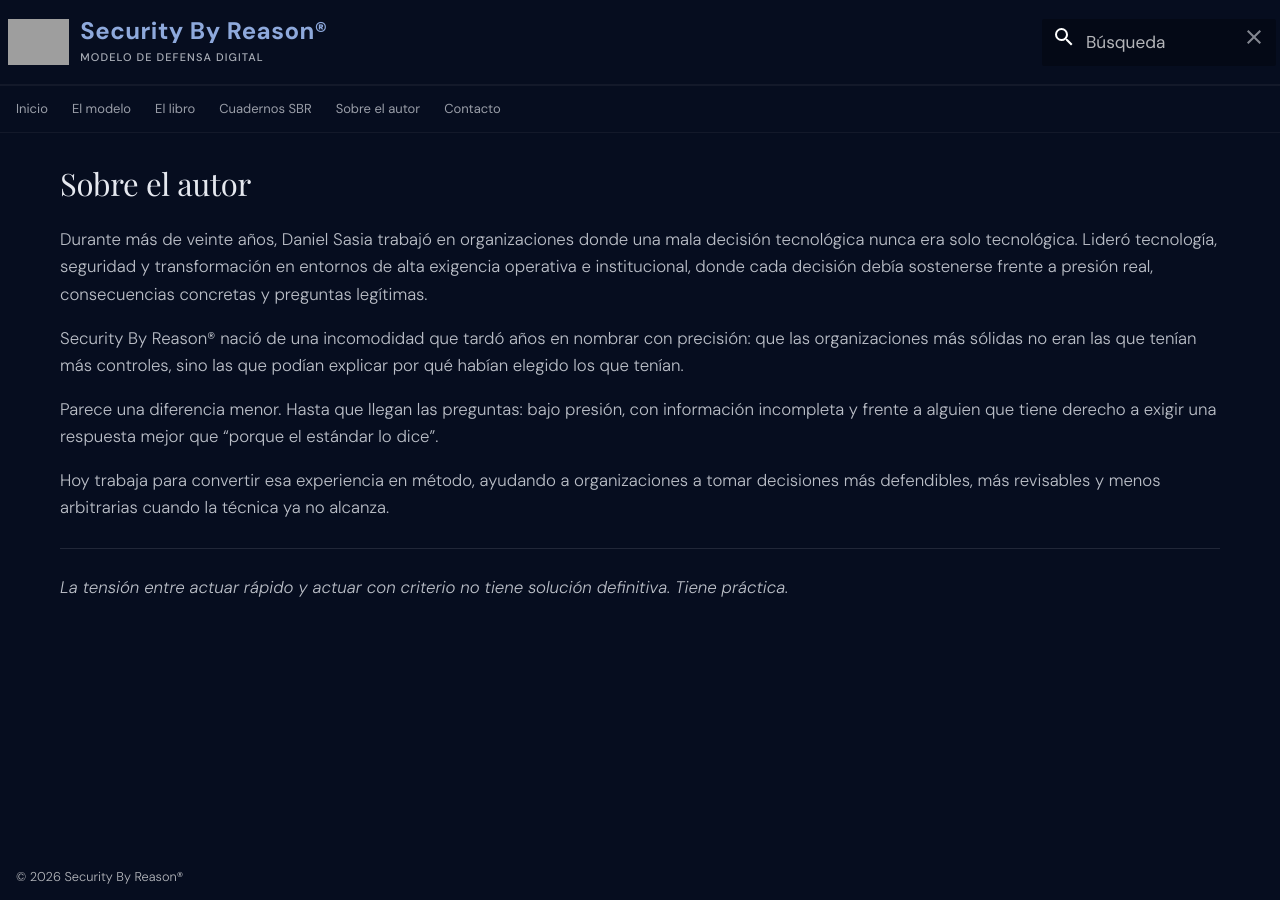
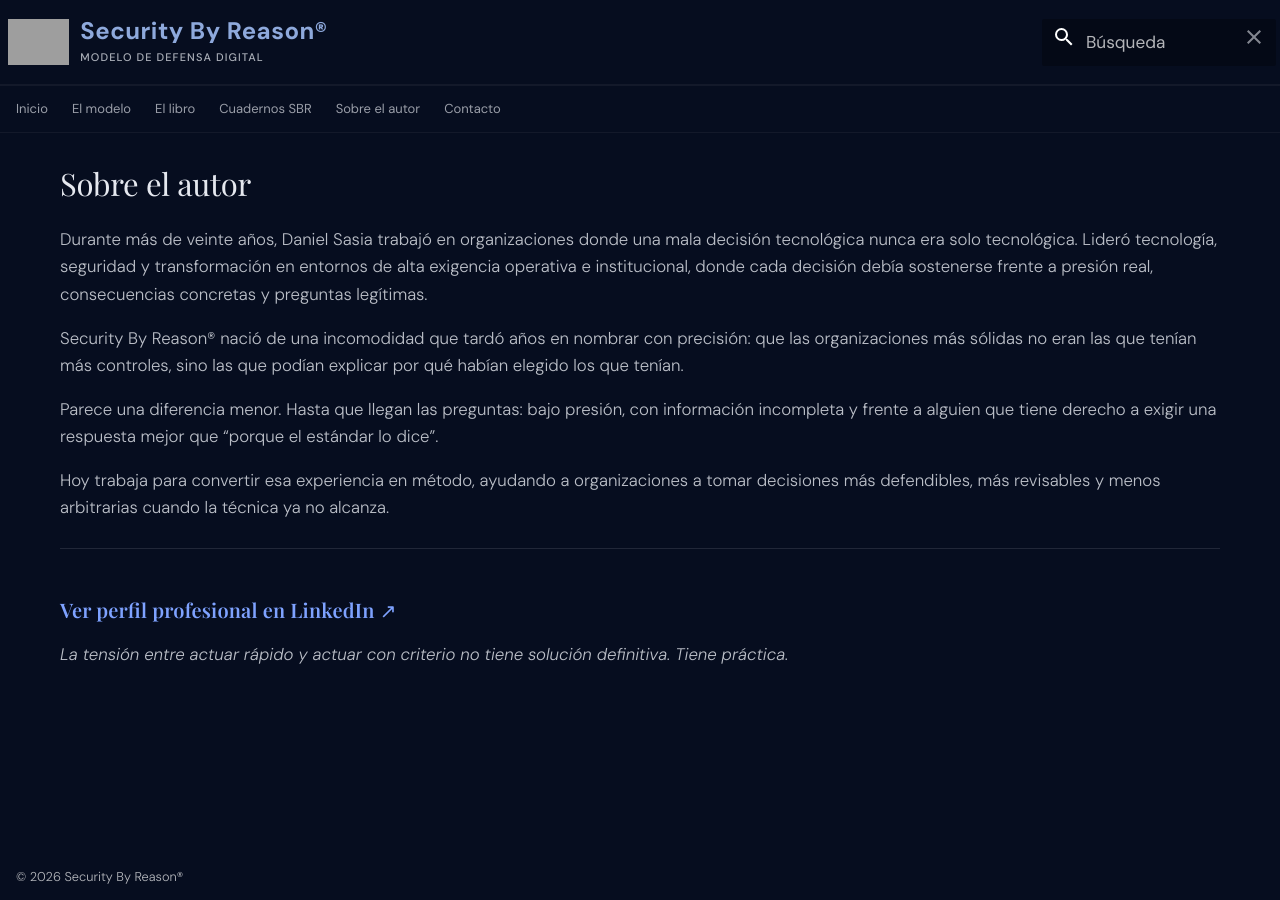
Before and after one commit to danielsasia/sbr-site, an MkDocs documentation site: the page built from docs/autor.md, in a window 1280 px wide. Built offline with MkDocs 1.6.1 and Material for MkDocs 9.7.7, drawn with Linux system fonts in a browser that asks for light colours; some web fonts are replaced; grey boxes are pictures that could not be loaded.

Commit message:
Update autor.md

```diff
--- a/docs/autor.md
+++ b/docs/autor.md
@@ -15,5 +15,7 @@ Parece una diferencia menor. Hasta que llegan las preguntas: bajo presión, con
 Hoy trabaja para convertir esa experiencia en método, ayudando a organizaciones a tomar decisiones más defendibles, más revisables y menos arbitrarias cuando la técnica ya no alcanza.
 
 ---
+[Ver perfil profesional en LinkedIn](https://www.linkedin.com/in/danielsasia/){ .text-cta }
+---
 
 *La tensión entre actuar rápido y actuar con criterio no tiene solución definitiva. Tiene práctica.*
```
